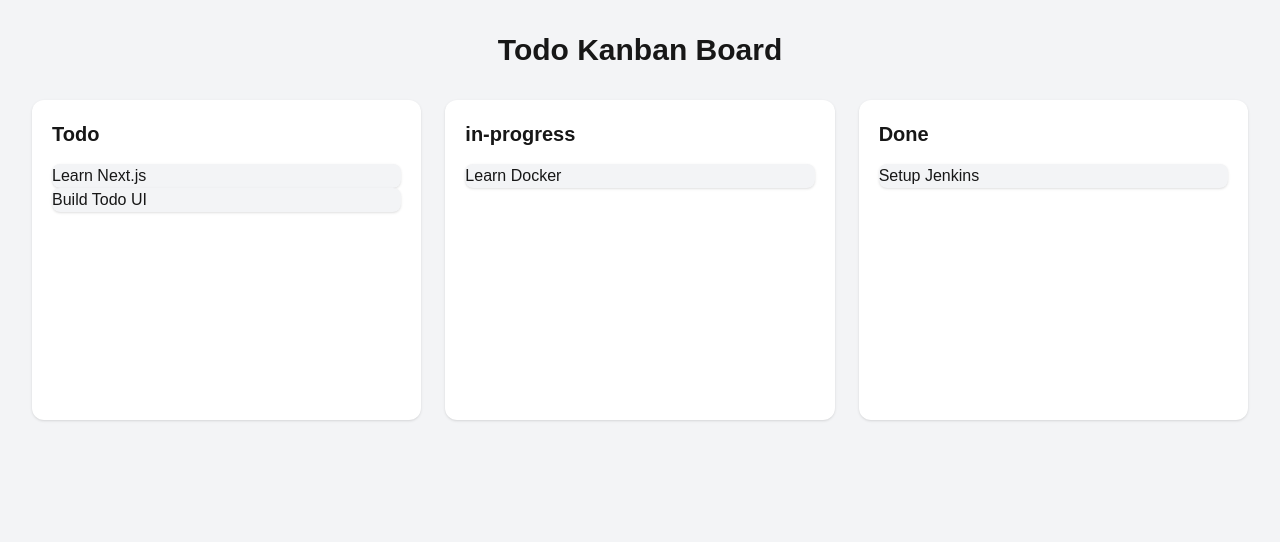
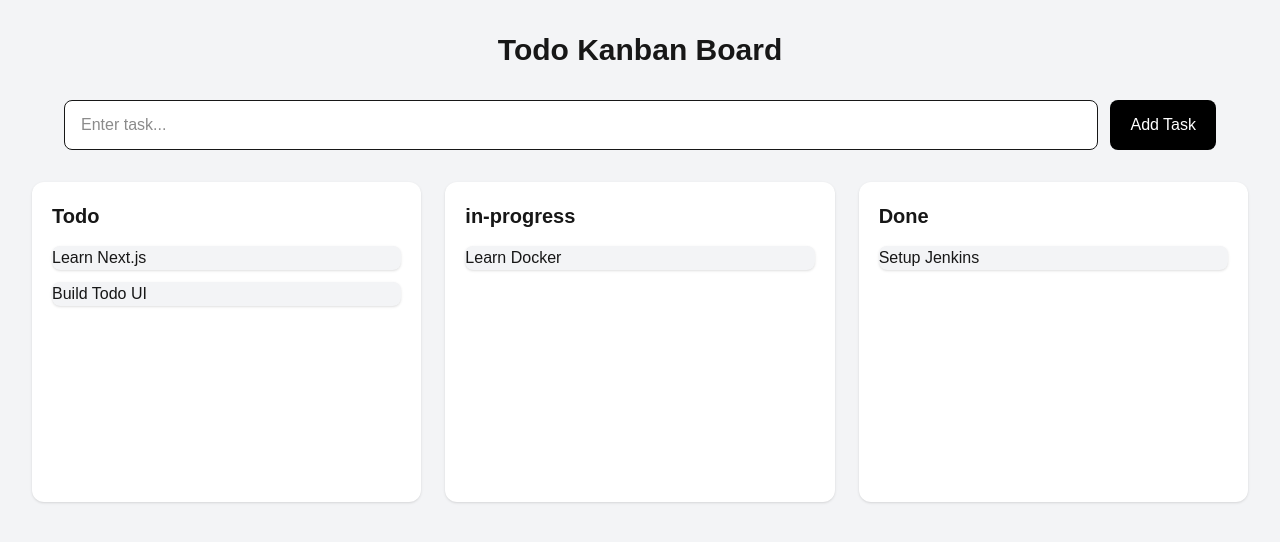
Before and after one commit to MdAasif06/first-drag-and-drop-app, a Next.js app: page / in a window 1280 px wide. Shown: the top 542 px of the page. Built offline with nearby package versions, Linux system fonts and the light colour scheme.

Commit message:
created todo task form

```diff
--- a/app/components/KanbanBoard.js
+++ b/app/components/KanbanBoard.js
@@ -3,7 +3,7 @@ import { useState } from "react";
 import { DndContext, DragOverlay } from "@dnd-kit/core";
 import KanbanColumn from "./KanbanColumn";
 import TaskCard from "./TaskCard";
-
+import TaskForm from "./TaskForm";
 const initialTasks = [
   {
     id: 1,
@@ -50,6 +50,18 @@ export default function KanbanBoard() {
       });
     });
   };
+
+  const handleAddTask=(title)=>{
+    const newTask={
+      id:Date.now(),
+      title:title,
+      status:"todo"
+    }
+    setTasks((currentTasks)=>{
+      return [...currentTasks,newTask]
+    })
+  }
+
   const todoTasks = tasks.filter((task) => task.status === "todo");
 
   const inProgressTasks = tasks.filter((task) => task.status === "in-progress");
@@ -57,6 +69,8 @@ export default function KanbanBoard() {
   const doneTasks = tasks.filter((task) => task.status === "done");
 
   return (
+    <>
+    <TaskForm onAddTask={handleAddTask}/>
     <DndContext onDragStart={handleDragStart} onDragEnd={handleDragEnd}>
       <div className="grid gap-6 md:grid-cols-3">
         <KanbanColumn id="todo" title="Todo" tasks={todoTasks} />
@@ -71,5 +85,6 @@ export default function KanbanBoard() {
         {activeTasks ? <TaskCard task={activeTasks} /> : null}
       </DragOverlay>
     </DndContext>
+    </>
   );
 }
--- a/app/components/KanbanColumn.js
+++ b/app/components/KanbanColumn.js
@@ -11,7 +11,7 @@ export default function KanbanColumn({ id, title, tasks }) {
       className={`min-h-80 rounded-xl p-5 shadow ${isOver ? "bg-blue-100" : "bg-white"}`}
     >
         <h2 className="mb-4 text-xl font-bold">{title}</h2>
-        <div>
+        <div className="space-y-3">
             {tasks.map((task)=>(
                 <TakeCard key={task.id} task={task}/>
             ))}
--- /dev/null
+++ b/app/components/TaskForm.js
@@ -0,0 +1,33 @@
+"use client";
+import { useState } from "react";
+
+export default function TaskForm({onAddTask}) {
+  const [title, setTitle] = useState("");
+
+  const handleSubmit=(e)=>{
+    e.preventDefault()
+    if(!title.trim()){
+    return
+    }
+    onAddTask(title)
+    setTitle("")
+
+  }
+  return (
+    <form onSubmit={handleSubmit} className="mx-auto mb-8 flex max-w-6xl gap-3">
+      <input
+        type="text"
+        value={title}
+        placeholder="Enter task..."
+        onChange={(e)=>setTitle(e.target.value)}
+        className="flex-1 rounded-lg border bg-white px-4 py-3 outline-none"
+      />
+      <button
+        type="submit"
+        className="rounded-lg bg-black px-5 py-3 text-white"
+      >
+        Add Task
+      </button>
+    </form>
+  );
+}
```
